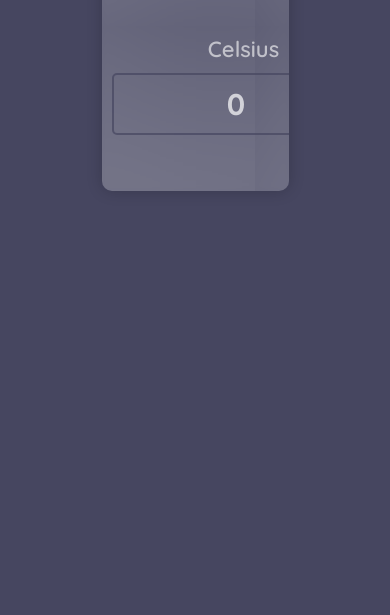
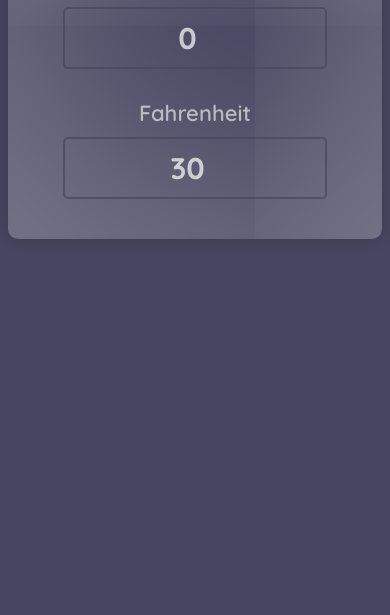
Before and after one commit to 2raiyyan1khan/Temperature-Converter, a plain HTML site: page index.html in a window 390 px wide. Shown: the part 229-844 px from the top of the page. Drawn offline with Linux system fonts and the light colour scheme.

Commit message:
Add files via upload

```diff
--- a/Css/style.css
+++ b/Css/style.css
@@ -85,3 +85,17 @@ label {
         transform: translateY(0);
       }
 }
+
+@media only screen and (max-width: 600px) {
+   .main{
+       width: 100%;
+       height: 100%;
+   }
+   .input-container{
+       padding-top: 10px;
+       padding-bottom: 20px;
+   }
+   .container{
+       padding: 20px 0;
+   }
+  }
--- a/index.html
+++ b/index.html
@@ -4,6 +4,7 @@
     <meta charset="UTF-8" />
     <meta http-equiv="X-UA-Compatible" content="IE=edge" />
     <meta name="viewport" content="width=device-width, initial-scale=1.0" />
+    <meta name="description" content="Temperature converter web application" />
     <title>Temperature Converter</title>
     <link rel="stylesheet" href="Css/style.css" />
     <link rel="preconnect" href="https://fonts.googleapis.com" />
```
